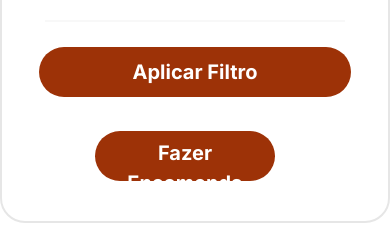
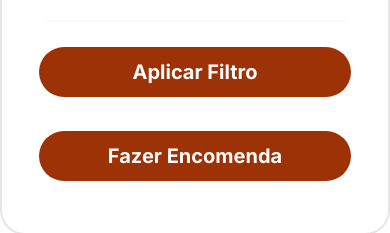
Before and after one commit to ivpinheiro/artesania, a Vue app: page /gallery in a window 390 px wide. Shown: the part 860-1093 px from the top of the page. Built offline with nearby package versions, Linux system fonts and the light colour scheme; no server answers.

Commit message:
responsive galley page

```diff
--- a/src/views/ArtistsGallery.vue
+++ b/src/views/ArtistsGallery.vue
@@ -68,7 +68,7 @@
         <div class="btn-filter filters">
           <button class="btn buttonPrimary">Aplicar Filtro</button>
           <RouterLink to="/orderPage" class="text-decoration-none">
-            <button class="btn buttonPrimary">Fazer Encomenda</button>
+            <button class="btnOrder buttonPrimary">Fazer Encomenda</button>
           </RouterLink>
         </div>
       </div>
@@ -317,4 +317,12 @@ export default {
   flex-direction: column;
   align-items: center;
 }
+
+@media (max-width: 768px) {
+    .btnOrder{
+      width: 80vw;
+      height: 50px;
+      border-style: none;
+    }
+}
 </style>
```
